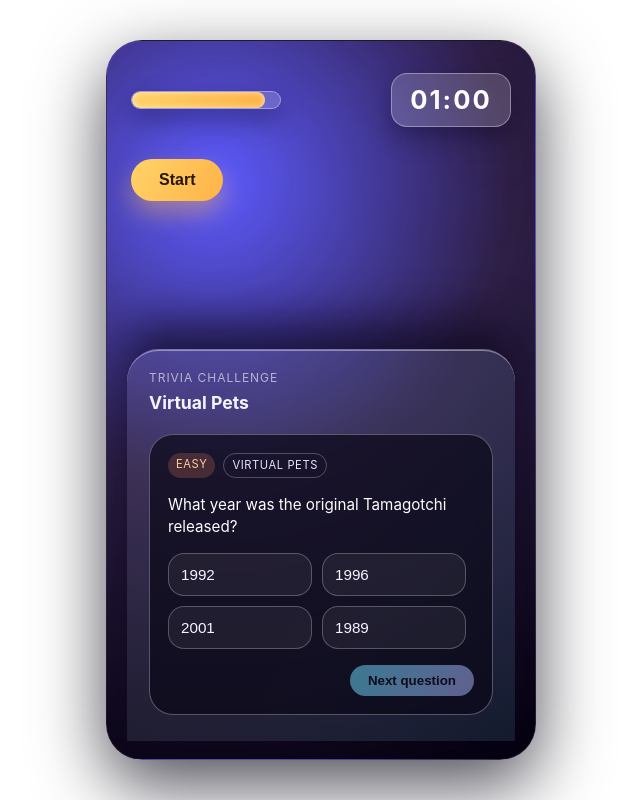
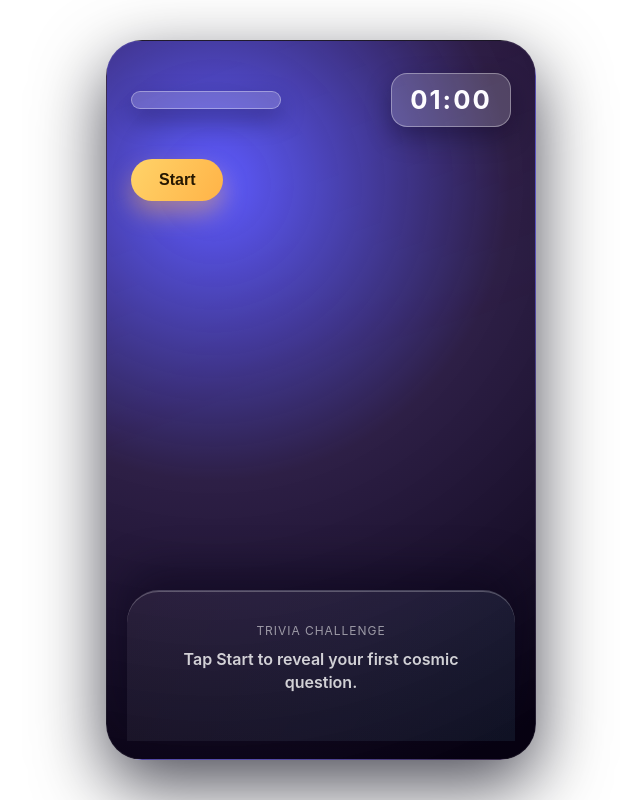
Before and after one commit to hanyu060215/Hatch_my_Pet, a React (Vite) app: page / in a window 1280 px wide. Shown: the whole page, without its empty margins (319-959 px from the left). Built offline with nearby package versions, Linux system fonts and the light colour scheme.

Commit message:
game logic updated

```diff
--- a/src/App.css
+++ b/src/App.css
@@ -59,3 +59,39 @@
   cursor: default;
   box-shadow: none;
 }
+
+.trivia-placeholder {
+  position: relative;
+  width: calc(100% - 40px);
+  margin: 0 auto 18px;
+  padding: 32px 24px 48px;
+  border-top-left-radius: 32px;
+  border-top-right-radius: 32px;
+  border-top: 1px solid rgba(255, 255, 255, 0.15);
+  background: linear-gradient(120deg, rgba(255, 255, 255, 0.05), rgba(121, 214, 255, 0.08));
+  text-align: center;
+  color: rgba(255, 255, 255, 0.8);
+  box-shadow:
+    inset 0 1px 0 rgba(255, 255, 255, 0.25),
+    0 -20px 40px rgba(4, 0, 20, 0.4);
+}
+
+.placeholder-eyebrow {
+  margin: 0 0 8px;
+  font-size: 0.75rem;
+  letter-spacing: 0.08em;
+  text-transform: uppercase;
+  color: rgba(255, 255, 255, 0.55);
+}
+
+.placeholder-body {
+  margin: 0;
+  font-size: 1rem;
+  font-weight: 600;
+}
+
+.placeholder-subtext {
+  margin: 6px 0 0;
+  font-size: 0.9rem;
+  color: rgba(255, 255, 255, 0.75);
+}
--- a/src/App.jsx
+++ b/src/App.jsx
@@ -1,4 +1,4 @@
-import { useCallback, useEffect, useState } from "react"
+import { useCallback, useState } from "react"
 import Timer from "./Timer.jsx"
 import ProgressBar from "./Progress_bar.jsx"
 import TriviaBar from "./Trivia_bar.jsx"
@@ -6,18 +6,30 @@
 import "./App.css"
 import "./Trivia_bar.css"
 
+const GAME_STATES = {
+  idle: "idle",
+  playing: "playing",
+  ended: "ended",
+}
+
 function App() {
-  const [startTimer, setStartTimer] = useState(false)
+  const [gameState, setGameState] = useState(GAME_STATES.idle)
+  const [gameRound, setGameRound] = useState(0)
   const [questions, setQuestions] = useState([])
   const [currentQuestionIndex, setCurrentQuestionIndex] = useState(0)
   const [selectedOption, setSelectedOption] = useState("")
   const [isCorrect, setIsCorrect] = useState(null)
   const [isLoadingQuestions, setIsLoadingQuestions] = useState(false)
   const [questionError, setQuestionError] = useState("")
+  const [correctCount, setCorrectCount] = useState(0)
+  const [endMessage, setEndMessage] = useState("")
 
-  const currentQuestion = questions[currentQuestionIndex] ?? null
+  const isPlaying = gameState === GAME_STATES.playing
+  const isGameOver = gameState === GAME_STATES.ended
+  const currentQuestion = isPlaying ? questions[currentQuestionIndex] ?? null : null
   const hasAnswered = Boolean(selectedOption)
   const hasMoreQuestions = currentQuestionIndex < questions.length - 1
+  const totalQuestions = Math.max(questions.length || generateTriviaQuestions.length || 0, 1)
 
   const resetAnswerState = useCallback(() => {
     setSelectedOption("")
@@ -34,21 +46,43 @@
       setQuestions(aiQuestions)
       setCurrentQuestionIndex(0)
       resetAnswerState()
+      setCorrectCount(0)
     } catch (error) {
-      setQuestionError(error.message ?? "Could not load AI trivia")
+      setQuestionError(error.message ?? "Could not load trivia")
     } finally {
       setIsLoadingQuestions(false)
     }
   }, [resetAnswerState])
 
-  useEffect(() => {
+  const handleOptionSelect = (option) => {
+    if (!isPlaying || !currentQuestion || hasAnswered || isLoadingQuestions) return
+    setSelectedOption(option)
+    const answeredCorrectly = option === currentQuestion.answer
+    setIsCorrect(answeredCorrectly)
+    if (answeredCorrectly) {
+      setCorrectCount((prev) => prev + 1)
+    }
+  }
+
+  const endGame = useCallback(
+    (message = "Great run! Game over.") => {
+      setGameState(GAME_STATES.ended)
+      setEndMessage(message)
+      resetAnswerState()
+    },
+    [resetAnswerState]
+  )
+
+  const handleStart = () => {
+    if (isPlaying) return
+    setGameState(GAME_STATES.playing)
+    setEndMessage("")
+    setGameRound((prev) => prev + 1)
+    setQuestions([])
+    setCurrentQuestionIndex(0)
+    resetAnswerState()
+    setCorrectCount(0)
     fetchQuestions()
-  }, [fetchQuestions])
-
-  const handleOptionSelect = (option) => {
-    if (!currentQuestion || hasAnswered || isLoadingQuestions) return
-    setSelectedOption(option)
-    setIsCorrect(option === currentQuestion.answer)
   }
 
   const handleNextQuestion = () => {
@@ -57,36 +91,61 @@
       setCurrentQuestionIndex((prev) => prev + 1)
       resetAnswerState()
     } else {
-      resetAnswerState()
-      fetchQuestions()
+      endGame("Mission complete! You finished every question.")
     }
   }
+
+  const handleManualEndGame = () => {
+    endGame("Nice work! You wrapped up this round.")
+  }
+
+  const handleTimeExpired = () => {
+    if (!isPlaying) return
+    endGame("Time's up! Thanks for playing.")
+  }
+
+  const startButtonLabel = isPlaying ? "Timer running" : isGameOver ? "Play again" : "Start"
 
   return (
     <div className="app-shell">
       <div className="screen-content">
         <div className="hud">
-          <ProgressBar score={90} maxScore={100} />
-          <Timer duration={60} isActive={startTimer} />
+          <ProgressBar score={correctCount} maxScore={totalQuestions} />
+          <Timer key={gameRound} duration={60} isActive={isPlaying} onComplete={handleTimeExpired} />
         </div>
 
-        <button className="start-button" onClick={() => setStartTimer(true)}>
-          {startTimer ? "Timer running" : "Start"}
+        <button className="start-button" onClick={handleStart} disabled={isPlaying}>
+          {startButtonLabel}
         </button>
       </div>
 
+      {isPlaying ? (
         <TriviaBar
           question={currentQuestion}
           loading={isLoadingQuestions}
           error={questionError}
-        onRefresh={fetchQuestions}
           onSelectOption={handleOptionSelect}
           selectedOption={selectedOption}
           isCorrect={isCorrect}
           hasAnswered={hasAnswered}
           hasMoreQuestions={hasMoreQuestions}
           onNext={handleNextQuestion}
+          onEndGame={handleManualEndGame}
         />
+      ) : (
+        <div className="trivia-placeholder">
+          <p className="placeholder-eyebrow">{isGameOver ? "Game over" : "Trivia challenge"}</p>
+          {isGameOver ? (
+            <>
+              <p className="placeholder-body">{endMessage}</p>
+              <p className="placeholder-subtext">Score: {correctCount}/{totalQuestions}</p>
+              <p className="placeholder-subtext">Press Play again to launch another round.</p>
+            </>
+          ) : (
+            <p className="placeholder-body">Tap Start to reveal your first cosmic question.</p>
+          )}
+        </div>
+      )}
     </div>
   )
 }
--- a/src/Timer.jsx
+++ b/src/Timer.jsx
@@ -1,7 +1,7 @@
 import React, { useState, useEffect } from "react";
 import "./Timer.css";
 
-const Timer = ({ duration = 60, isActive }) => {
+const Timer = ({ duration = 60, isActive, onComplete = () => {} }) => {
   const [secondsLeft, setSecondsLeft] = useState(duration);
 
   // If duration changes, reset timer
@@ -33,6 +33,12 @@
       .padStart(2, "0")}`;
   };
 
+  useEffect(() => {
+    if (secondsLeft === 0 && isActive) {
+      onComplete();
+    }
+  }, [secondsLeft, isActive, onComplete]);
+
   return (
     <div className="timer-container">
       <h1 className="timer">{formatTime(secondsLeft)}</h1>
--- a/src/Trivia_bar.jsx
+++ b/src/Trivia_bar.jsx
@@ -5,13 +5,13 @@
   question,
   loading,
   error,
-  onRefresh,
   onSelectOption,
   selectedOption,
   isCorrect,
   onNext,
   hasAnswered,
   hasMoreQuestions,
+  onEndGame,
 }) => {
   const disabled = loading || !question
 
@@ -29,6 +29,9 @@
 
       {!error && (
         <div className="question-panel" aria-live="polite">
+          {!question && loading && <p className="bar-text">Summoning your next question…</p>}
+          {!question && !loading && <p className="bar-text">Preparing your question…</p>}
+
           {question && (
             <article className="question-card">
               <div className="card-meta">
@@ -69,10 +72,10 @@
               <div className="question-actions">
                 <button
                   className="refresh-button primary"
-                  onClick={hasMoreQuestions ? onNext : onRefresh}
+                  onClick={hasMoreQuestions ? onNext : onEndGame}
                   disabled={!hasAnswered || loading}
                 >
-                  {hasMoreQuestions ? 'Next question' : 'End Game'}
+                  {hasMoreQuestions ? 'Next question' : 'End game'}
                 </button>
               </div>
             </article>
@@ -94,26 +97,26 @@
   }),
   loading: PropTypes.bool,
   error: PropTypes.string,
-  onRefresh: PropTypes.func,
   onSelectOption: PropTypes.func,
   selectedOption: PropTypes.string,
   isCorrect: PropTypes.bool,
   onNext: PropTypes.func,
   hasAnswered: PropTypes.bool,
   hasMoreQuestions: PropTypes.bool,
+  onEndGame: PropTypes.func,
 }
 
 TriviaBar.defaultProps = {
   question: null,
   loading: false,
   error: '',
-  onRefresh: () => {},
   onSelectOption: () => {},
   selectedOption: '',
   isCorrect: null,
   onNext: () => {},
   hasAnswered: false,
   hasMoreQuestions: false,
+  onEndGame: () => {},
 }
 
 export default TriviaBar
```
Lines whose indentation alone changed are shown as unchanged.
